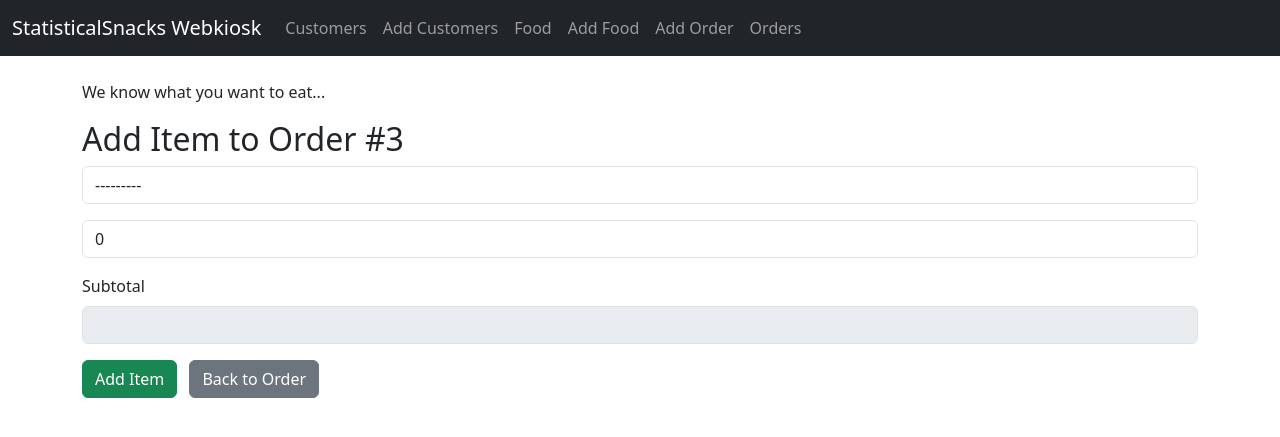
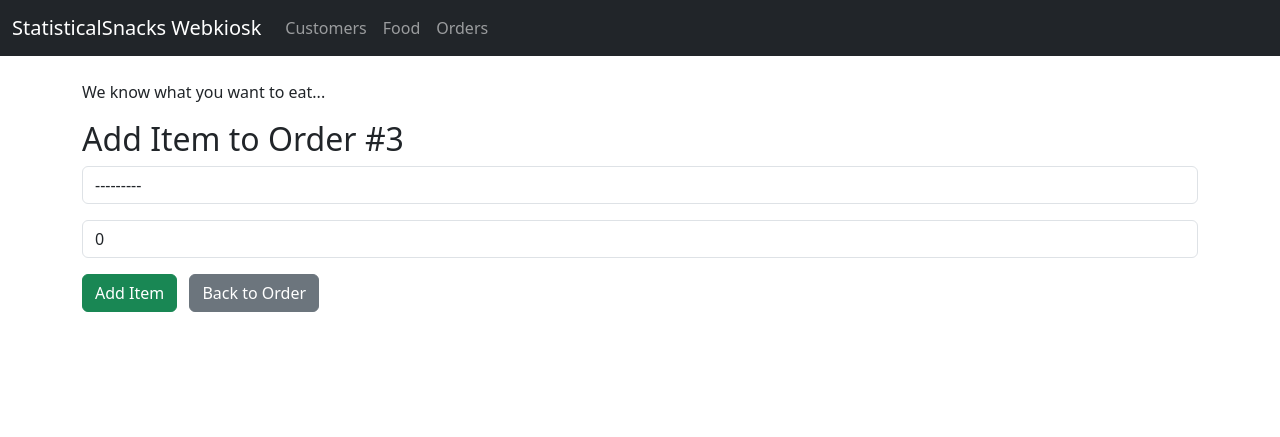
Before and after one commit to tanjja/Csci223, a Django app: page /webkiosk/orders/3/add-item/ in a window 1280 px wide. Shown: the top 437 px of the page. Run offline with Django 5.2, Linux system fonts and the light colour scheme; data comes from the database, SQL or seed files in the repository; some libraries are stand-ins or nearby versions.

Commit message:
html edits

```diff
--- a/statisticalsnacks/webkiosk/templates/webkiosk/base_template.html
+++ b/statisticalsnacks/webkiosk/templates/webkiosk/base_template.html
@@ -23,18 +23,11 @@
                       <li class="nav-item">
                         <a class="nav-link" href="{% url 'webkiosk:customer-list' %}">Customers</a>
                       </li>
-                      <li class="nav-item">
-                        <a class="nav-link" href="{% url 'webkiosk:customer-add' %}">Add Customers</a>
-                      </li>
+
                       <li class="nav-item">
                         <a class="nav-link" href="{% url 'webkiosk:food-list' %}">Food</a>
                       </li>
-                      <li class="nav-item">
-                        <a class="nav-link" href="{% url 'webkiosk:food-add' %}">Add Food</a>
-                      </li>
-                      <li class="nav-item">
-                        <a class="nav-link" href="{% url 'webkiosk:order-add' %}">Add Order</a>
-                      </li>
+
                       <li class="nav-item">
                         <a class="nav-link" href="{% url 'webkiosk:order-list' %}">Orders</a>
                       </li>
--- a/statisticalsnacks/webkiosk/templates/webkiosk/customer_list.html
+++ b/statisticalsnacks/webkiosk/templates/webkiosk/customer_list.html
@@ -33,4 +33,6 @@
     </tbody>
   </table>
 
+  <a href="{% url 'webkiosk:customer-add' %}" class="btn btn-success mt-3">Add New Customer</a>
+
 {% endblock %}
--- a/statisticalsnacks/webkiosk/templates/webkiosk/food_list.html
+++ b/statisticalsnacks/webkiosk/templates/webkiosk/food_list.html
@@ -33,4 +33,7 @@
     </tbody>
   </table>
 
+
+  <a href="{% url 'webkiosk:food-add' %}" class="btn btn-success mt-3">Add New Food</a>
+
 {% endblock %}
--- a/statisticalsnacks/webkiosk/templates/webkiosk/order_item_form.html
+++ b/statisticalsnacks/webkiosk/templates/webkiosk/order_item_form.html
@@ -13,11 +13,6 @@
     {{ form.quantity }}
   </div>
 
-  <div class="mb-3">
-    <label class="form-label">Subtotal</label>
-    <input type="text" class="form-control" id="subtotal" disabled>
-  </div>
-
   <button type="submit" class="btn btn-success">Add Item</button>
   <a href="{% url 'webkiosk:order-detail' order.id %}" class="btn btn-secondary ms-2">Back to Order</a>
 </form>
--- a/statisticalsnacks/webkiosk/templates/webkiosk/order_list.html
+++ b/statisticalsnacks/webkiosk/templates/webkiosk/order_list.html
@@ -17,8 +17,8 @@
     {% for order in orders %}
     <tr>
       <td>{{ order.id }}</td>
-      <td>{{ order.customer }}</td>
-      <td>{{ order.date_ordered }}</td>
+      <td>{{ order.customer.firstname }} {{ order.customer.lastname }}</td>
+      <td>{{ order.orderdatetime }}</td>
       <td>
         <a href="{% url 'webkiosk:order-detail' order.id %}" class="btn btn-sm btn-outline-secondary">View</a>
         <a href="{% url 'webkiosk:order-update' order.id %}" class="btn btn-sm btn-outline-primary">Edit</a>
```
